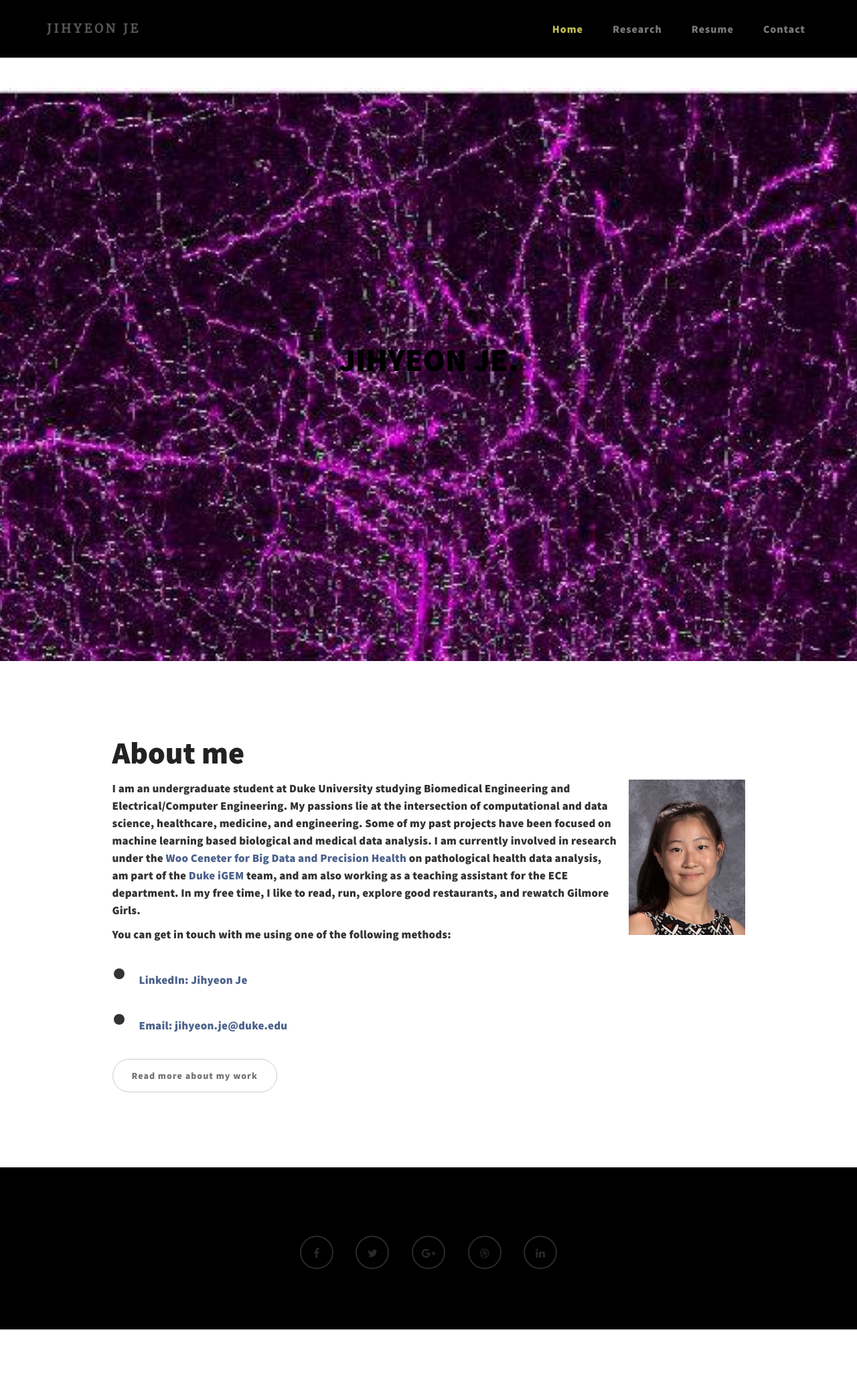
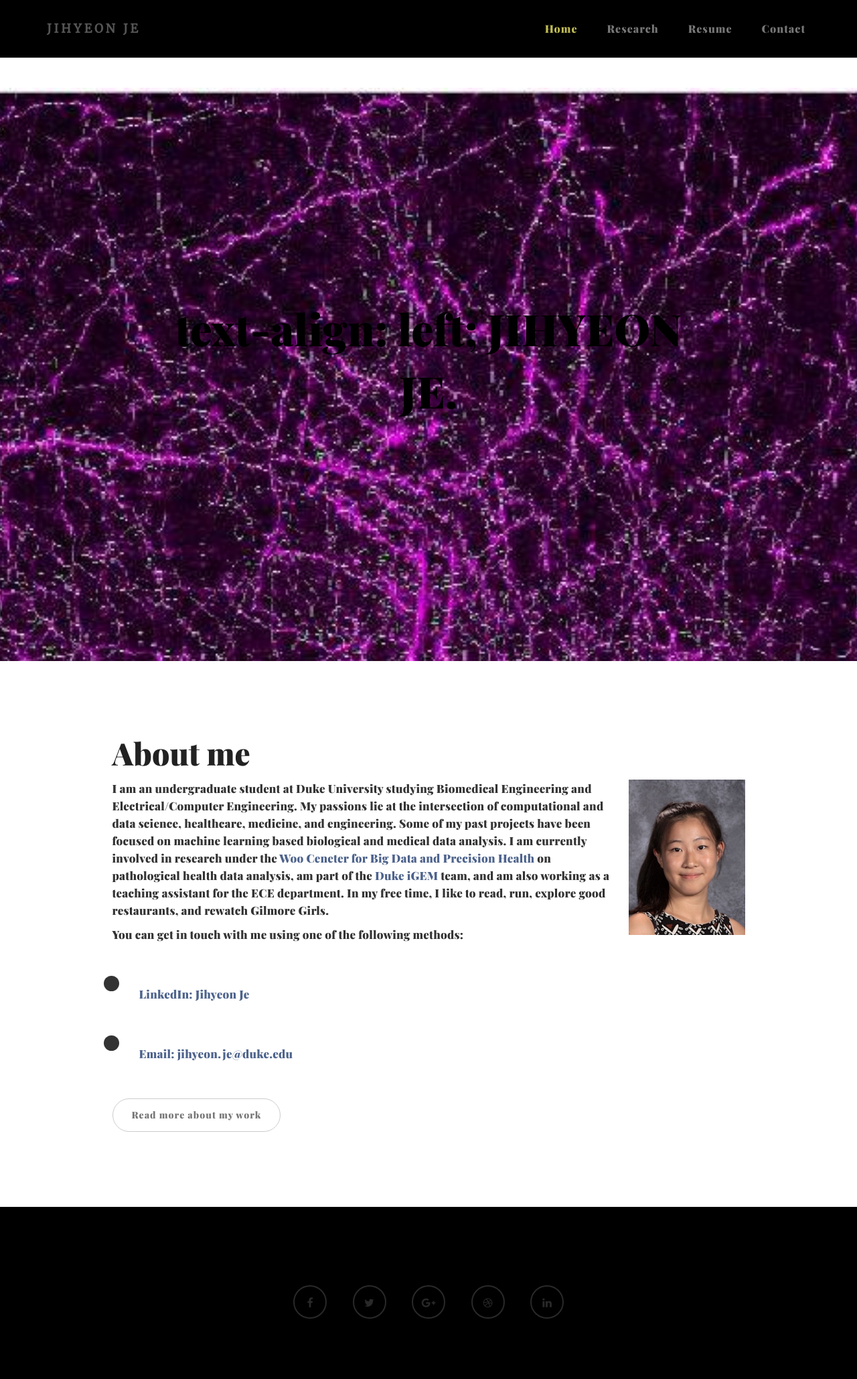
Before and after one commit to rpraka/JihyeonJe.com, a Jekyll site: the page index.html, which Jekyll copies as it is, in a window 1280 px wide. Shown: the whole page at 67% size. Built offline with Jekyll 4.4.1, drawn with Linux system fonts in a browser that asks for light colours; before the commit the page ends 1985 px from its top, so only the background shows below that.

Commit message:
Update index.html

```diff
--- a/index.html
+++ b/index.html
@@ -26,13 +26,13 @@ http://www.tooplate.com/view/2085-neuron
 <link href="https://fonts.googleapis.com/css?family=Lora|Merriweather:300,400" rel="stylesheet">
 <link rel="preconnect" href="https://fonts.googleapis.com">
 <link rel="preconnect" href="https://fonts.gstatic.com" crossorigin>
-<link href="https://fonts.googleapis.com/css2?family=Source+Sans+Pro:wght@900&display=swap" rel="stylesheet">
+<link href="https://fonts.googleapis.com/css2?family=Playfair+Display:wght@900&family=Source+Sans+Pro:wght@600;700;900&display=swap" rel="stylesheet">
 
 
     <style>
       body {
-        font-family: 'Source Sans Pro', sans-serif;
-        font-size: 48px;
+        font-family: 'Playfair Display', serif;
+        font-size: 65px;
       }
     </style>
 
@@ -79,7 +79,8 @@ http://www.tooplate.com/view/2085-neuron
           <div class="row">
 
                <div class="col-md-12 col-sm-12">
-                    JIHYEON JE.
+                    text-align: left;
+                    JIHYEON <br>JE.
                </div>
 
           </div>
```
